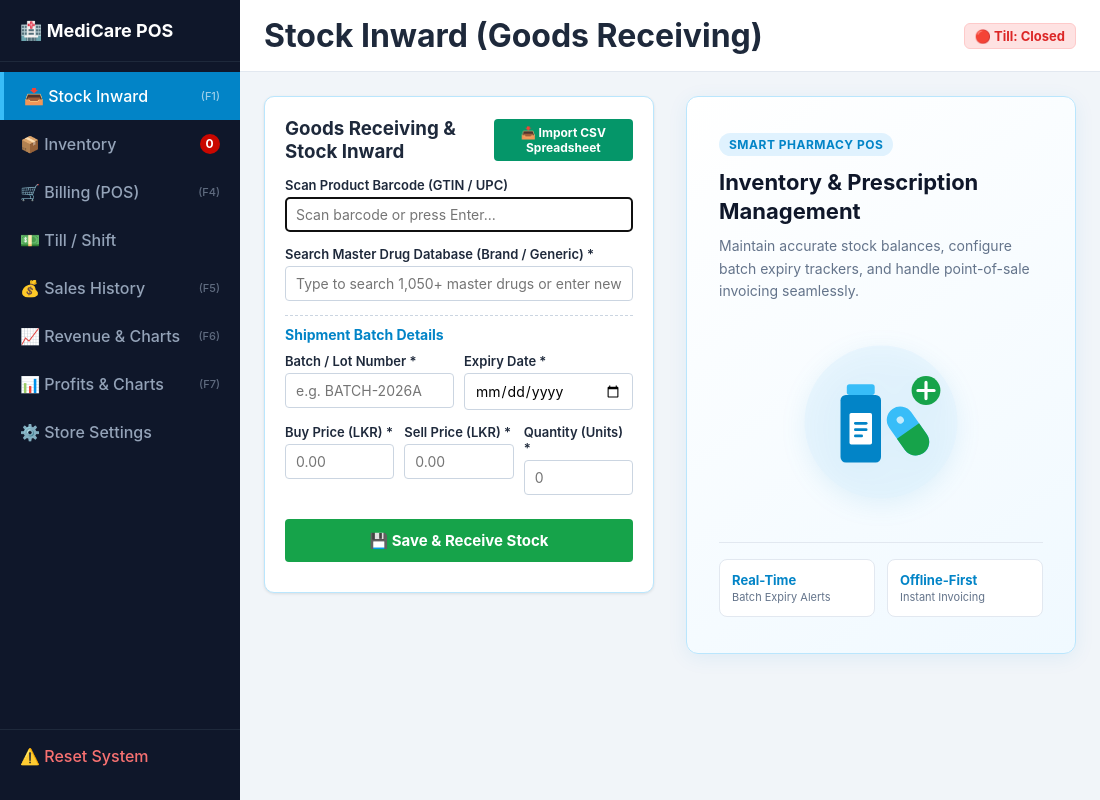
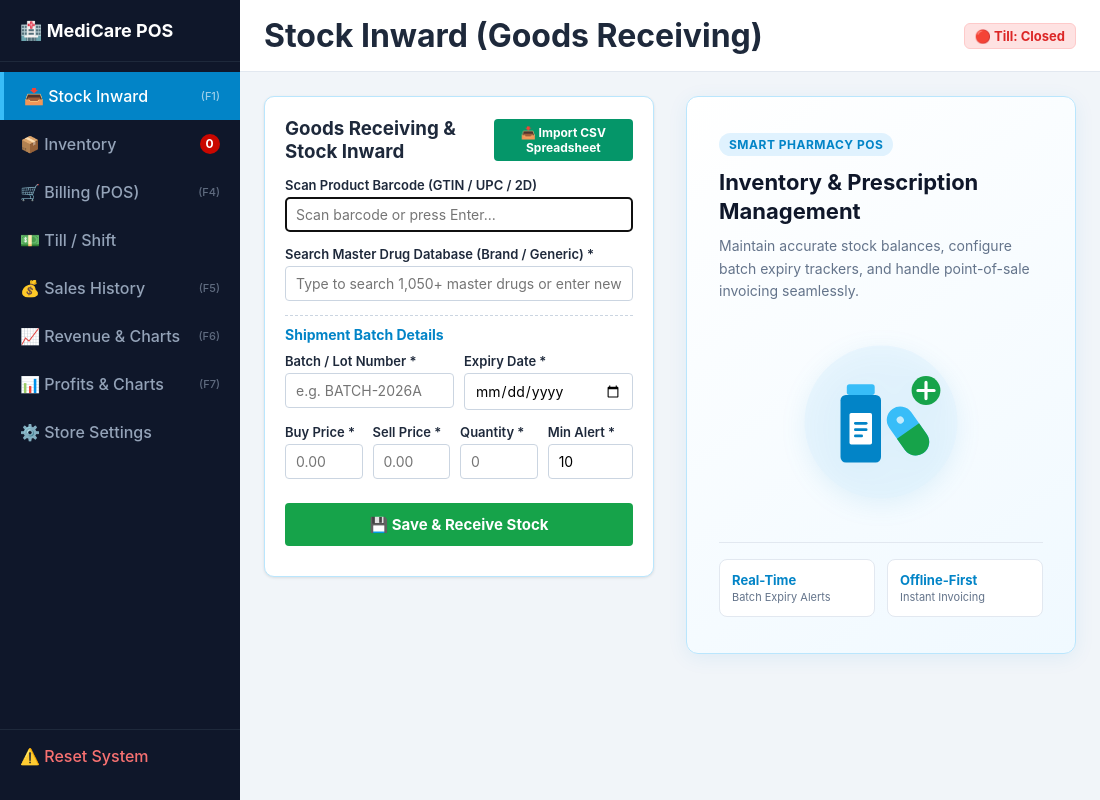
Before and after one commit to LimeshDeSilva/pharmacy-pos, an Electron app: page src/renderer/index.html in a window 1100 px wide. Drawn offline with Linux system fonts and the light colour scheme; no server answers.

Commit message:
feat: enhance stock inward form with additional barcode support and improved input fields

```diff
--- a/src/renderer/index.html
+++ b/src/renderer/index.html
@@ -70,7 +70,7 @@
           <form id="stock-inward-form">
 
             <div class="form-group">
-              <label for="inward_barcode">Scan Product Barcode (GTIN / UPC)</label>
+              <label for="inward_barcode">Scan Product Barcode (GTIN / UPC / 2D)</label>
               <input type="text" id="inward_barcode" placeholder="Scan barcode or press Enter..." autocomplete="off"
                 autofocus />
             </div>
@@ -88,18 +88,14 @@
               <small style="color: #0284c7; font-weight: bold; display: block; margin-bottom: 8px;">✨ New Medicine
                 Detected: Fill details for master catalog registration</small>
               <div class="grid-2-col">
-                <div class="form-group">
+                <div class="form-group" style="margin-bottom: 0;">
                   <label for="inward_generic_name">Generic Name</label>
                   <input type="text" id="inward_generic_name" placeholder="e.g. Paracetamol" />
                 </div>
-                <div class="form-group">
+                <div class="form-group" style="margin-bottom: 0;">
                   <label for="inward_category">Category</label>
                   <input type="text" id="inward_category" placeholder="e.g. Analgesic" />
                 </div>
-              </div>
-              <div class="form-group" style="margin-bottom: 0;">
-                <label for="inward_min_stock">Low Stock Alert Limit</label>
-                <input type="number" id="inward_min_stock" value="10" />
               </div>
             </div>
 
@@ -115,18 +111,22 @@
               </div>
             </div>
 
-            <div class="grid-3-col">
+            <div style="display: grid; grid-template-columns: 1fr 1fr 1fr 1.1fr; gap: 10px;">
               <div class="form-group">
-                <label for="inward_buy_price">Buy Price (LKR) *</label>
+                <label for="inward_buy_price">Buy Price *</label>
                 <input type="number" step="any" min="0" id="inward_buy_price" placeholder="0.00" required />
               </div>
               <div class="form-group">
-                <label for="inward_sell_price">Sell Price (LKR) *</label>
+                <label for="inward_sell_price">Sell Price *</label>
                 <input type="number" step="any" min="0" id="inward_sell_price" placeholder="0.00" required />
               </div>
               <div class="form-group">
-                <label for="inward_quantity">Quantity (Units) *</label>
+                <label for="inward_quantity">Quantity *</label>
                 <input type="number" min="1" id="inward_quantity" placeholder="0" required />
+              </div>
+              <div class="form-group">
+                <label for="inward_min_stock">Min Alert *</label>
+                <input type="number" min="1" id="inward_min_stock" value="10" placeholder="10" required />
               </div>
             </div>
 
```
